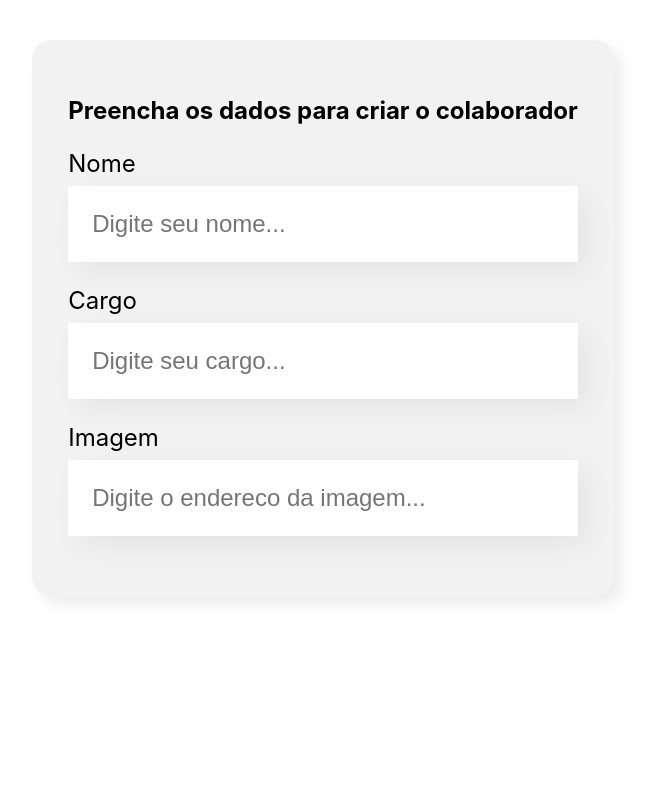
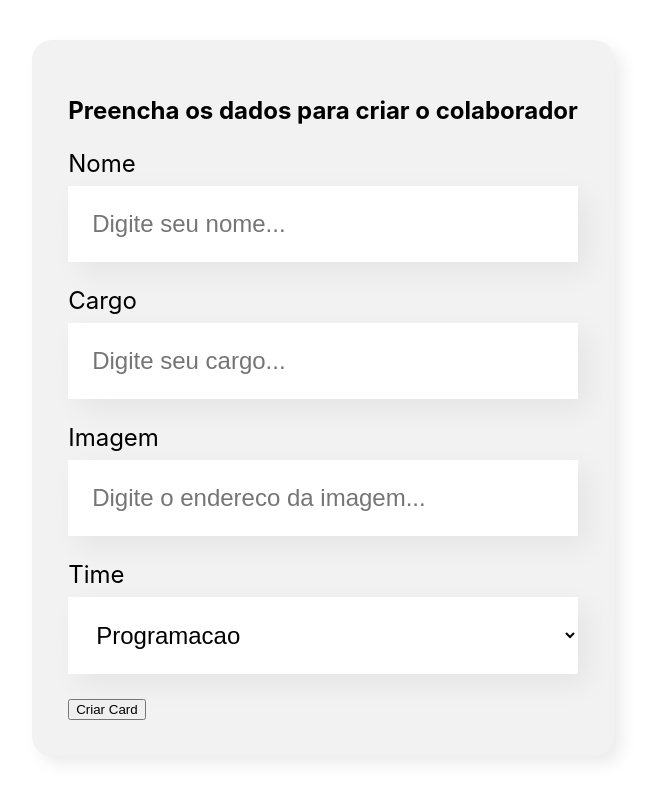
Before and after one commit to williandpg/organo, a React (Create React App) app: page / in a window 1280 px wide. Shown: the part 538-1338 px from the top of the page, without its empty margins (317-967 px from the left). Before the commit the page ends 1214 px from the top, so only its background shows below. Built offline with nearby package versions, Linux system fonts and the light colour scheme.

Commit message:
Dropdown adicionado

```diff
--- /dev/null
+++ b/src/components/Button/Button.js
@@ -0,0 +1,11 @@
+import './Button.css';
+
+const Button = (props) => {
+  return (
+    <button className="button">
+      {props.text}
+    </button>
+  );
+}
+
+export default Button;
--- /dev/null
+++ b/src/components/DropDown/DropDown.css
@@ -0,0 +1,19 @@
+.dropdown {
+  margin: 24px 0;
+}
+
+.dropdown label {
+  display: block;
+  margin-bottom: 8px;
+  font-size: 24px;
+}
+
+.dropdown select {
+  background-color: #fff;
+  box-shadow: 10px 10px 30px rgba(0, 0, 0, 0.06);
+  width: 100%;
+  border: none;
+  font-size: 24px;
+  padding: 24px;
+  box-sizing: border-box;
+}
--- /dev/null
+++ b/src/components/DropDown/DropDown.js
@@ -0,0 +1,16 @@
+import './DropDown.css';
+
+const DropDown = (props) => {
+
+  return (
+    <div className="dropdown">
+      <label>{props.label}</label>
+      <select>
+        {props.itens.map(item => <option key={item}>{item}</option>)}
+      </select>
+    </div>
+
+  );
+};
+
+export default DropDown;
--- a/src/components/form/Form.js
+++ b/src/components/form/Form.js
@@ -1,7 +1,18 @@
 import './Form.css';
 import CampText from '../CampText/CampText';
+import DropDown from '../DropDown/DropDown';
+import Button from '../Button/Button';
 
 const Form = () => {
+  const times = [
+    'Programacao',
+    'Frontend',
+    'Data Science',
+    'DevOps',
+    'UX e Design',
+    'Mobile',
+    'Inovacao e Gestao'
+  ]
   return (
     <section className='form'>
       <form >
@@ -9,6 +20,8 @@ const Form = () => {
         <CampText label='Nome' placeholder='Digite seu nome' />
         <CampText label='Cargo' placeholder='Digite seu cargo' />
         <CampText label='Imagem' placeholder='Digite o endereco da imagem' />
+        <DropDown label='Time' itens={times}/>
+        <Button text='Criar Card' />
       </form>
     </section>
   );
```
Also changed, not shown: src/components/Button/Button.css (added).
